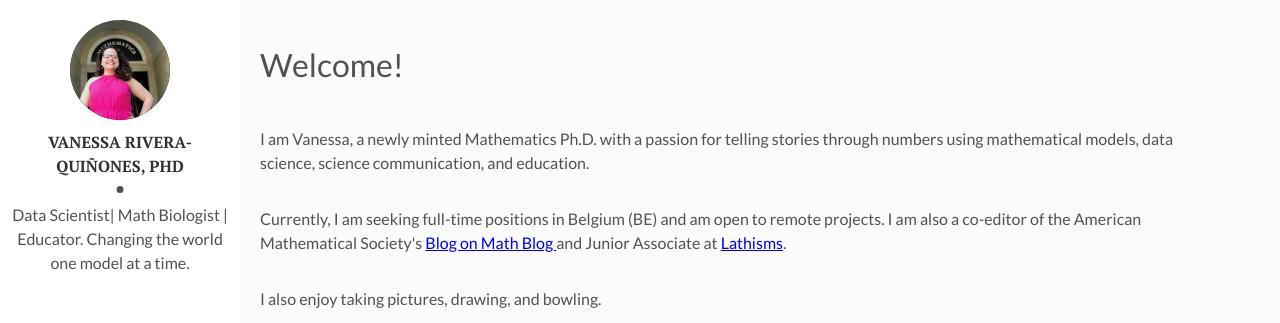
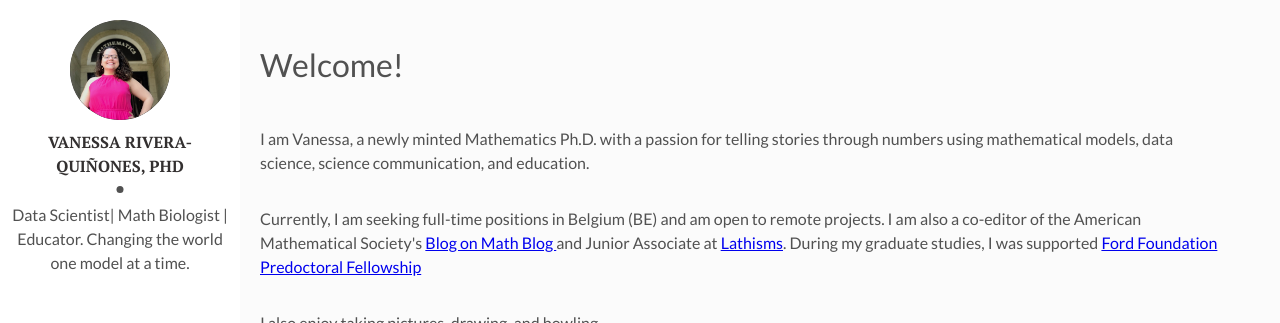
Before and after one commit to vriveraq/vriveraq.github.io, a Jekyll site: the page built from index.html, in a window 1280 px wide, cut to the strip 0-323 px from the top of the page. Built offline with Jekyll 4.4.1, drawn with Linux system fonts in a browser that asks for light colours; the list of posts is cut into pages by our own code.

Commit message:
Update index.html

```diff
--- a/index.html
+++ b/index.html
@@ -9,7 +9,8 @@ layout: main
 
 <p>  I am Vanessa, a newly minted Mathematics Ph.D. with a passion for telling stories through numbers using mathematical models, data science, science communication, and education. </p>
 
-<p>  Currently, I am seeking full-time positions in Belgium (BE) and am open to remote projects. I am also a co-editor of the American Mathematical Society's <a href ="https://blogs.ams.org/blogonmathblogs/"> Blog on Math Blog </a> and Junior Associate at <a href="http://www.lathisms.org/"> Lathisms</a>. </p>
+<p>  Currently, I am seeking full-time positions in Belgium (BE) and am open to remote projects. I am also a co-editor of the American Mathematical Society's <a href ="https://blogs.ams.org/blogonmathblogs/"> Blog on Math Blog </a> and Junior Associate at <a href="http://www.lathisms.org/"> Lathisms</a>.
+  During my graduate studies, I was supported <a href="https://sites.nationalacademies.org/PGA/FordFellowships/PGA_171962Ford"> Ford Foundation Predoctoral Fellowship </a> </p>
 
 <p> I also enjoy taking pictures, drawing, and bowling.</p>
 
```
